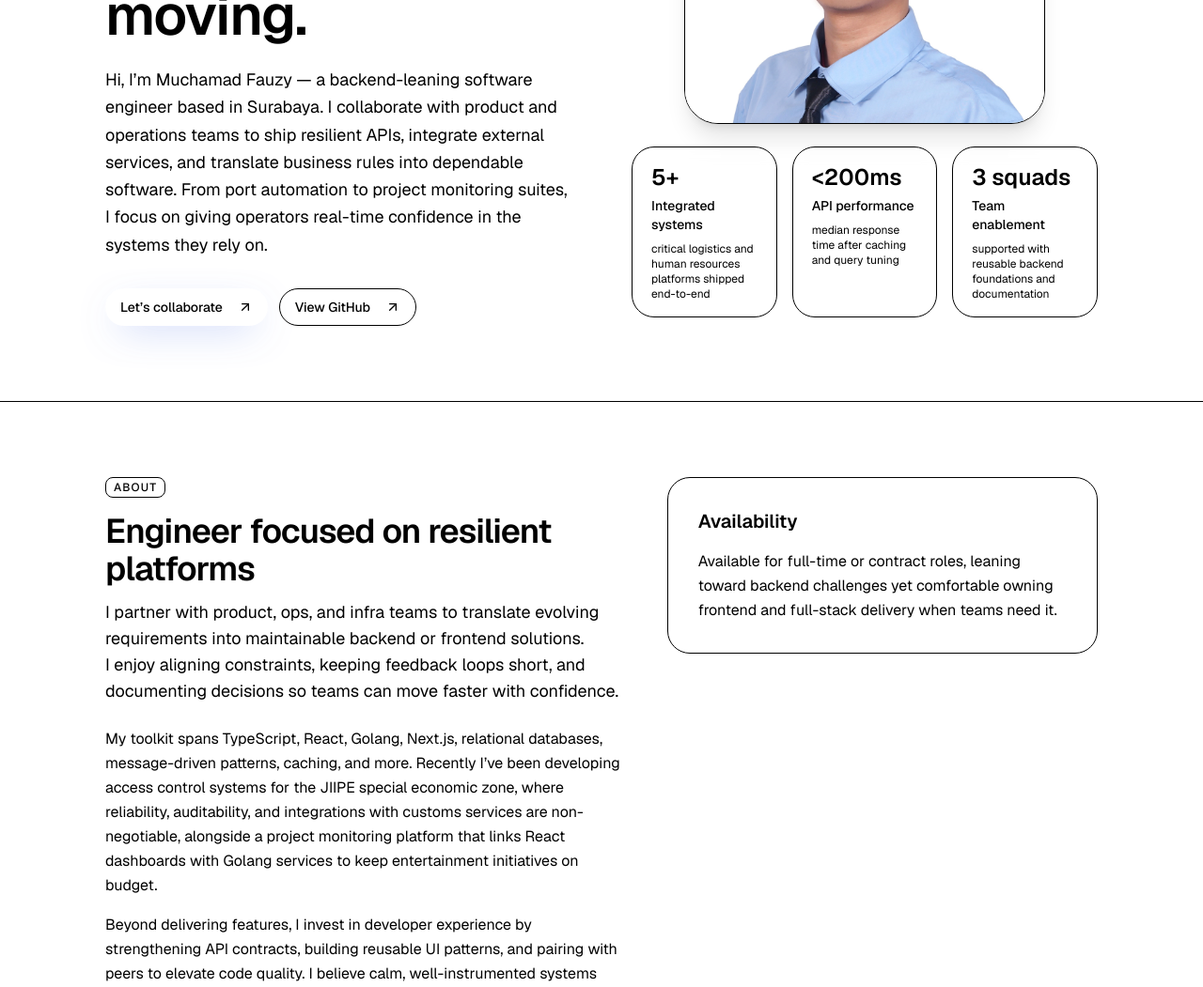
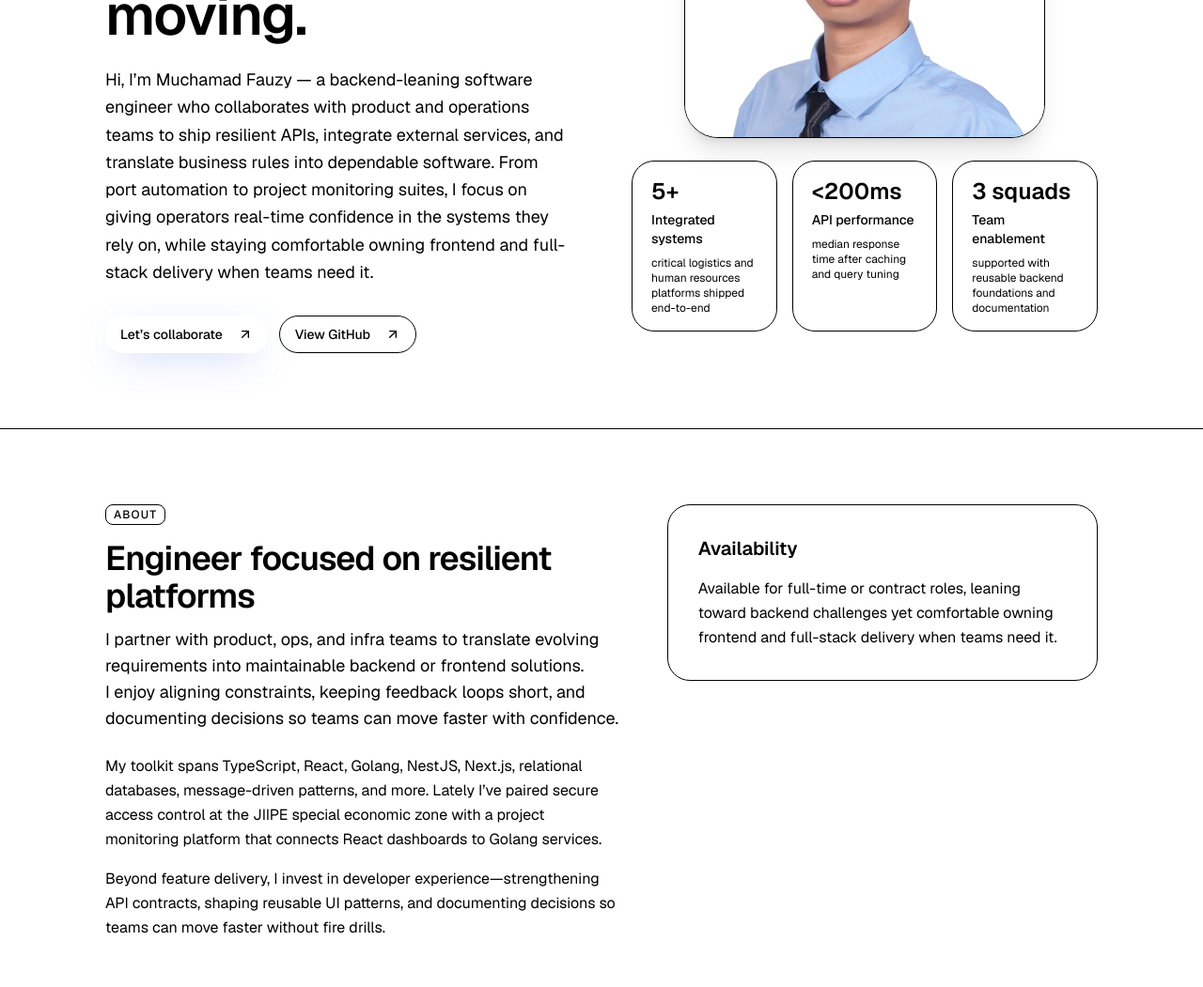
Before and after one commit to mch-fauzy/portfolio-web, a Next.js app: page / in a window 1280 px wide. Shown: the part 405-1456 px from the top of the page at 94% size. Built offline with nearby package versions, Linux system fonts and the light colour scheme; no server answers.

Commit message:
fix: edit hero and about section

```diff
--- a/components/shared/sections/about-section.tsx
+++ b/components/shared/sections/about-section.tsx
@@ -14,10 +14,10 @@ export function AboutSection() {
           />
           <div className="space-y-4 text-base leading-relaxed text-muted-foreground">
             <p>
-              My toolkit spans TypeScript, React, Golang, Next.js, relational databases, message-driven patterns, caching, and more. Recently I’ve been developing access control systems for the JIIPE special economic zone, where reliability, auditability, and integrations with customs services are non-negotiable, alongside a project monitoring platform that links React dashboards with Golang services to keep entertainment initiatives on budget.
+              My toolkit spans TypeScript, React, Golang, NestJS, Next.js, relational databases, message-driven patterns, and more. Lately I’ve paired secure access control at the JIIPE special economic zone with a project monitoring platform that connects React dashboards to Golang services.
             </p>
             <p>
-              Beyond delivering features, I invest in developer experience by strengthening API contracts, building reusable UI patterns, and pairing with peers to elevate code quality. I believe calm, well-instrumented systems create the space for teams to iterate quickly without fire drills.
+              Beyond feature delivery, I invest in developer experience—strengthening API contracts, shaping reusable UI patterns, and documenting decisions so teams can move faster without fire drills.
             </p>
           </div>
         </div>
--- a/components/shared/sections/hero-section.tsx
+++ b/components/shared/sections/hero-section.tsx
@@ -25,7 +25,7 @@ export function HeroSection() {
               Building reliable systems that keep operations moving.
             </h1>
             <p className="max-w-2xl text-lg leading-relaxed text-muted-foreground">
-              Hi, I’m Muchamad Fauzy — a backend-leaning software engineer based in Surabaya. I collaborate with product and operations teams to ship resilient APIs, integrate external services, and translate business rules into dependable software. From port automation to project monitoring suites, I focus on giving operators real-time confidence in the systems they rely on.
+              Hi, I’m Muchamad Fauzy — a backend-leaning software engineer who collaborates with product and operations teams to ship resilient APIs, integrate external services, and translate business rules into dependable software. From port automation to project monitoring suites, I focus on giving operators real-time confidence in the systems they rely on, while staying comfortable owning frontend and full-stack delivery when teams need it.
             </p>
           </div>
           <div className="flex flex-wrap items-center gap-3">
--- a/lib/portfolio-data.ts
+++ b/lib/portfolio-data.ts
@@ -200,6 +200,7 @@ export const skills: readonly SkillCategory[] = [
       "Node.js",
       "NestJS",
       "Express",
+      "TypeScript",
       "Golang",
       "GORM",
       "RESTful APIs",
```
